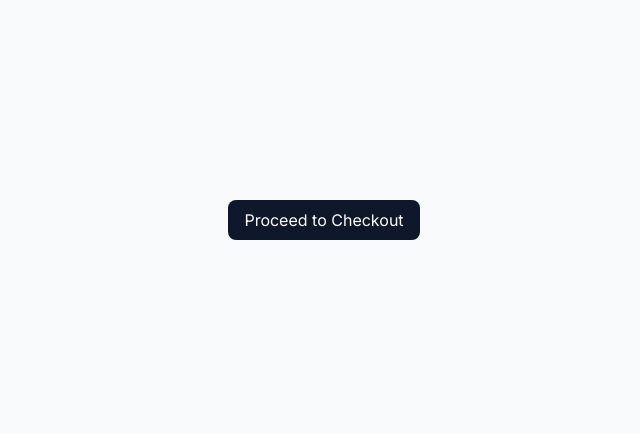
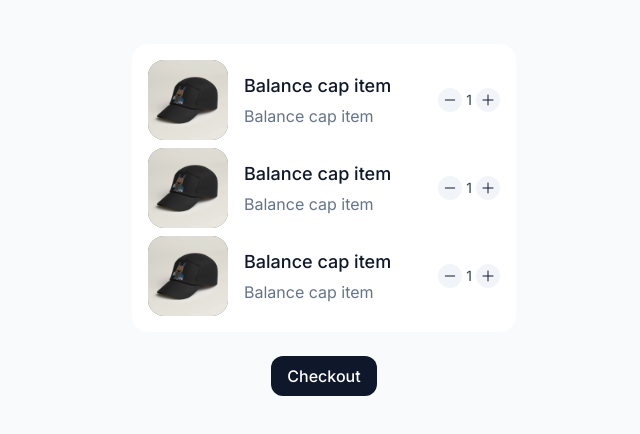
Before and after one commit to tate2301/tif, a Next.js app in the folder apps/checkout/: page / in a window 1280 px wide. Shown: the part 180-614 px from the top of the page, without its empty margins (316-956 px from the left). Built offline with nearby package versions, Linux system fonts and the light colour scheme.

Commit message:
feature: added checkout product item

```diff
--- a/apps/checkout/src/pages/[checkout].tsx
+++ b/apps/checkout/src/pages/[checkout].tsx
@@ -71,14 +71,14 @@ function Checkout({ postData }: Props) {
         <p className="text-3xl text-slate-900 font-semibold text-center">
           $1000.00
         </p>
-        <div className="bg-slate-900 text-white flex space-x-2 flex-row items-center rounded-lg py-2 px-4">
+        <div className="bg-slate-900 text-white flex space-x-2 flex-row items-center rounded-xl py-2 px-4">
           <CpuChipIcon height={32} width={32} />
           <div className="flex flex-col space-y-[1px]">
             <p className="text-white font-semibold">Velocity</p>
             <p className="text-slate-300 text-xs">Pay with velocity</p>
           </div>
         </div>
-        <div className="border border-slate-200 bg-white  space-y-6 rounded-lg px-4 py-8">
+        <div className="border border-slate-200 bg-white  space-y-6 rounded-xl px-4 py-8">
           <BorderedHeading text="select payment option" />
           <div className="grid grid-cols-3 gap-2 items-center justify-between">
             <PaymentOptionComponent
--- a/apps/checkout/src/pages/index.tsx
+++ b/apps/checkout/src/pages/index.tsx
@@ -1,27 +1,54 @@
-import { Inter } from "next/font/google";
 import { useRouter } from "next/router";
-
-const inter = Inter({ subsets: ["latin"] });
+import Image from "next/image";
+import { MinusIcon, PlusIcon } from "@heroicons/react/24/outline";
 
 export default function Home() {
   const router = useRouter();
   const urlParam = "http://192.168.91.147:3000";
+  const total = 1000.0;
 
-  // Example 1: Using push to navigate with a query parameter
   const handleNavigate = () => {
     router.push({
       pathname: "/checkout",
-      query: { return_url: urlParam },
+      query: { return_url: urlParam, total },
     });
   };
 
   return (
-    <div className="flex flex-col items-center min-h-screen w-full content-center justify-center">
+    <div className="flex flex-col items-center min-h-screen w-full content-center justify-center space-y-6">
+      <div className="max-w-sm w-full mx-auto flex flex-col bg-white rounded-2xl p-4 space-y-2">
+        <CartItem />
+        <CartItem />
+        <CartItem />
+      </div>
       <button onClick={handleNavigate}>
-        <p className="bg-slate-900 text-white px-4 py-2 rounded-lg cursor-pointer">
-          Proceed to Checkout
+        <p className="bg-slate-900 text-white font-medium px-4 py-2 rounded-xl cursor-pointer">
+          Checkout
         </p>
       </button>
     </div>
   );
 }
+
+const CartItem = () => {
+  return (
+    <div className="flex row items-center space-x-4">
+      <div className="w-20 relative h-20 bg-slate-500 rounded-2xl overflow-hidden">
+        <Image src={"/cap_item.webp"} alt="cap item" layout="fill" />
+      </div>
+      <div className="flex flex-col space-y-1 flex-1">
+        <p className="text-lg font-medium text-slate-900">Balance cap item</p>
+        <p className=" text-slate-500">Balance cap item</p>
+      </div>
+      <div className="flex flex-row items-center space-x-1">
+        <button className="bg-slate-100 rounded-full p-1">
+          <MinusIcon height={16} width={16} className="text-slate-900" />
+        </button>
+        <p className="text-sm text-slate-700">1</p>
+        <button className="bg-slate-100 rounded-full p-1">
+          <PlusIcon height={16} width={16} className="text-slate-900" />
+        </button>
+      </div>
+    </div>
+  );
+};
```
Also changed, not shown: apps/checkout/public/cap_item.webp (added).
